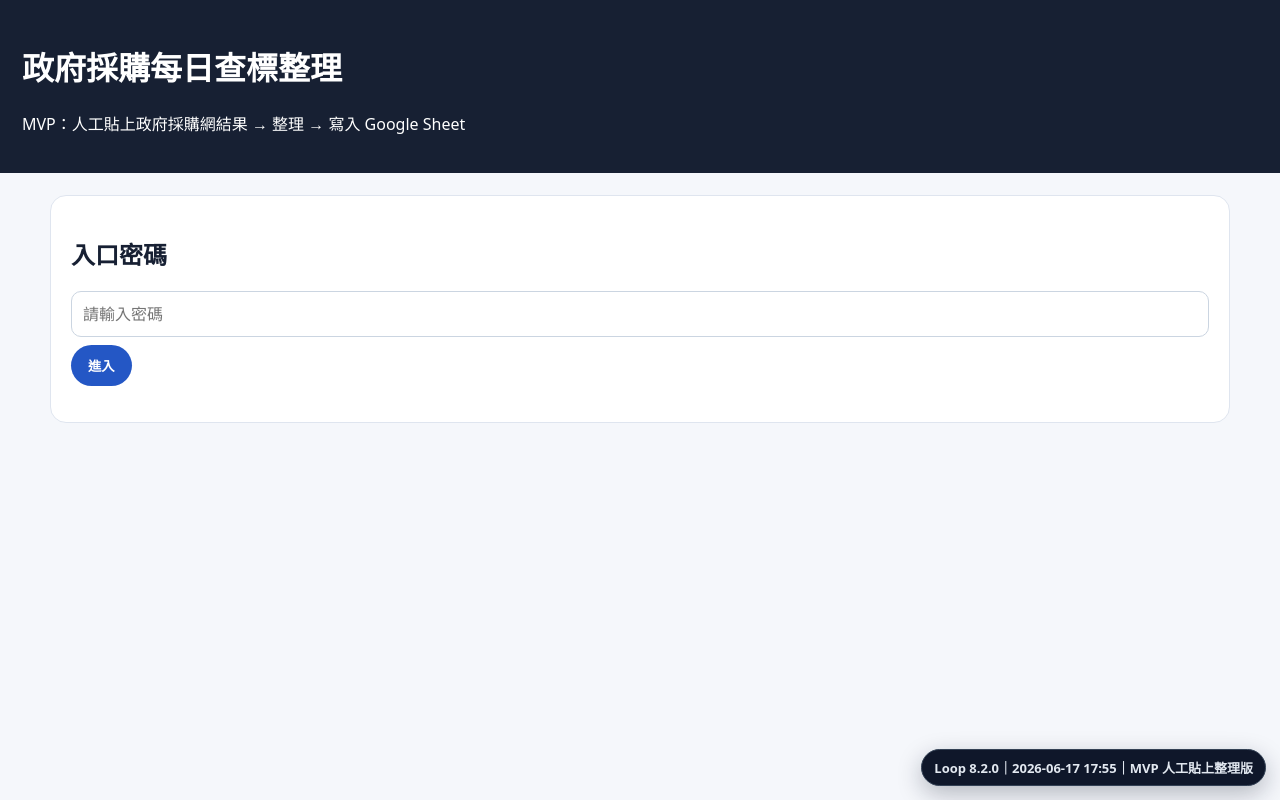
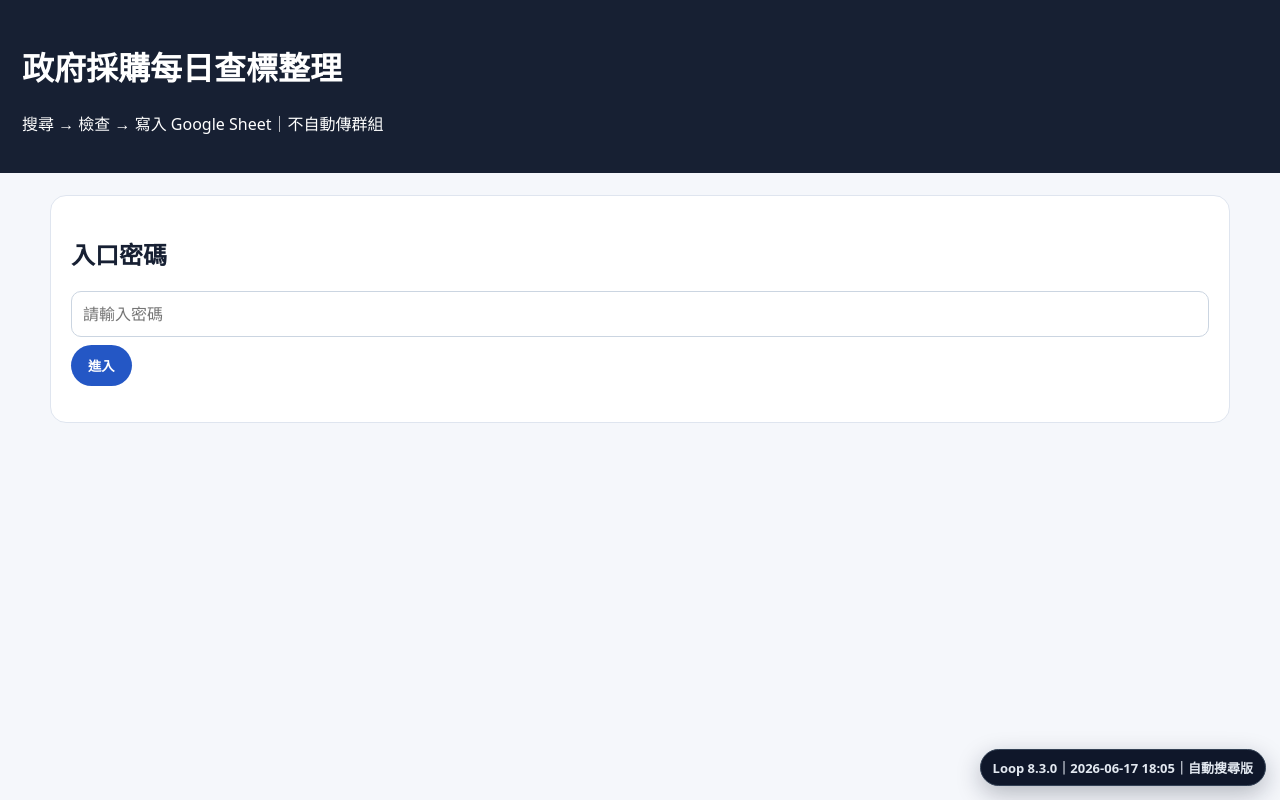
Before and after one commit to Calumai/moneykimkim, a website: page index.html in a window 1280 px wide. Drawn offline with Linux system fonts and the light colour scheme.

Commit message:
Restore automatic search frontend as main flow

```diff
--- a/index.html
+++ b/index.html
@@ -11,7 +11,7 @@
   </style>
 </head>
 <body>
-  <iframe src="./public/index-v820.html?v=loop-8-2-0-20260617-1755" title="moneykimkim"></iframe>
-  <div class="version-badge">Loop 8.2.0｜2026-06-17 17:55｜MVP 人工貼上整理版</div>
+  <iframe src="./public/index-v814.html?v=loop-8-3-0-20260617-1805" title="moneykimkim"></iframe>
+  <div class="version-badge">Loop 8.3.0｜2026-06-17 18:05｜自動搜尋版</div>
 </body>
 </html>
```
